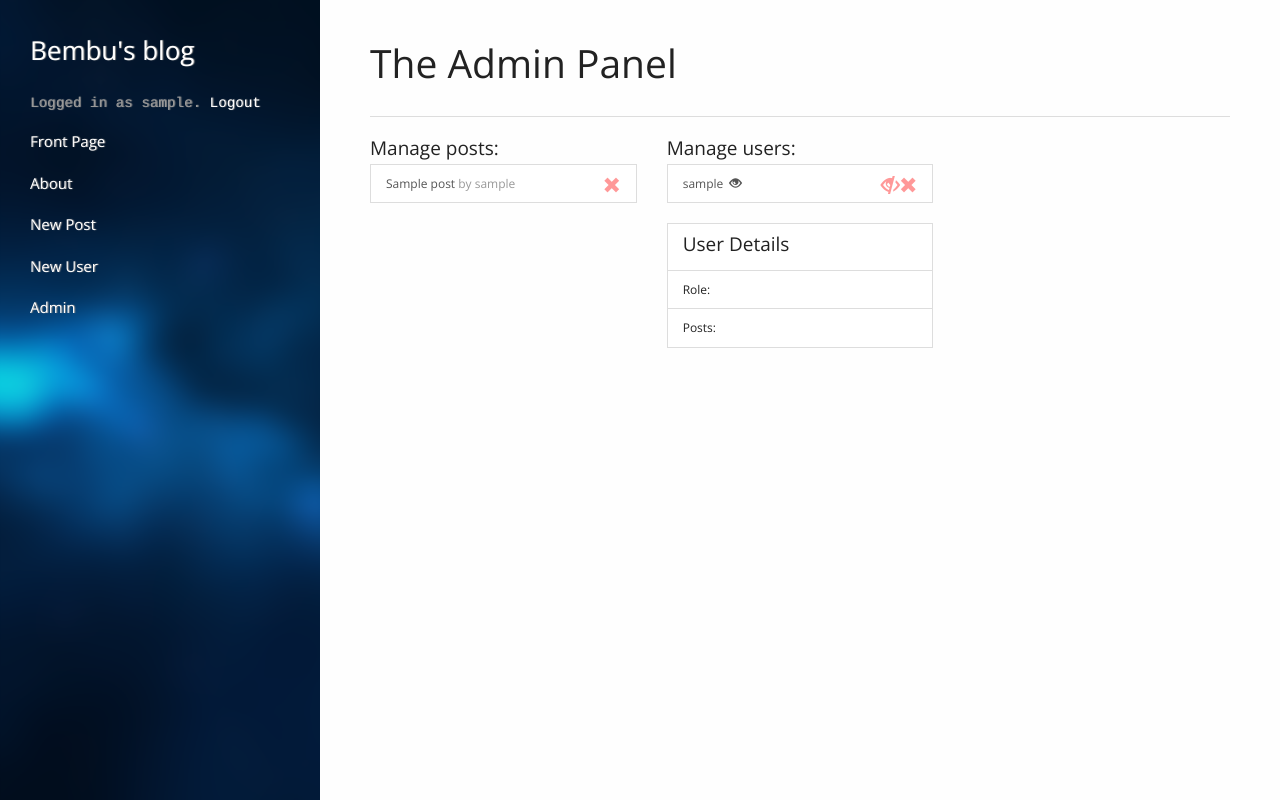
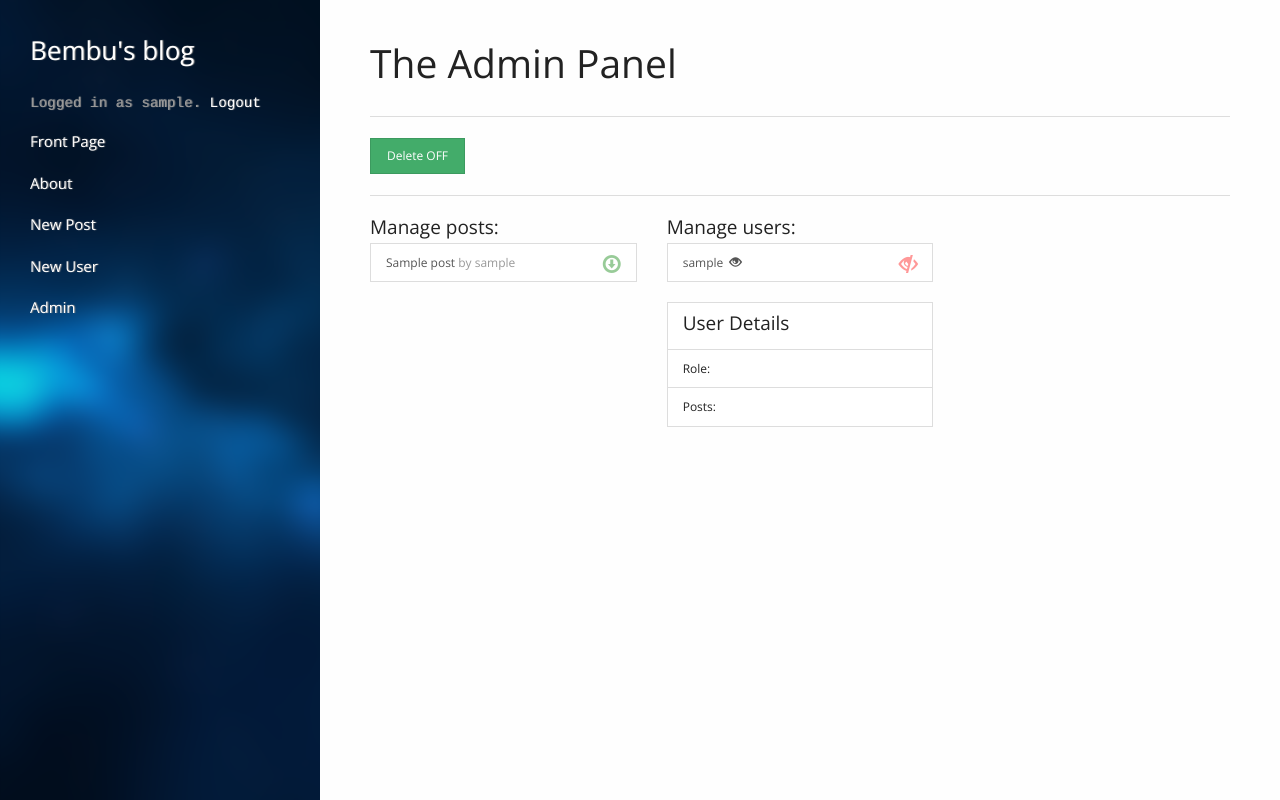
Before and after one commit to bembu/tidy, a Flask app: page /admin in a window 1280 px wide. Run offline with Flask 2, Linux system fonts and the light colour scheme; a user stored in the database is signed in; tables that the repository leaves empty hold one stand-in row (values such as "Sample post"); some libraries are stand-ins or nearby versions.

Commit message:
Added export posts option to admin panel

```diff
--- a/app/static/css/style.css
+++ b/app/static/css/style.css
@@ -102,9 +102,13 @@ small.text-muted {
   font-weight: bold;
 }
 
-.admin-btn {
+.admin-icon {
   font-size: 0.8em;
   float:right;
+}
+
+.admin-btn {
+  margin-left: 0.5em;
 }
 
 .red {
--- a/app/static/js/scripts.js
+++ b/app/static/js/scripts.js
@@ -1,5 +1,9 @@
 
 (function($){
+
+    $(".remove-user, .remove-post").parent().hide();
+    var deleteMode = false;
+
     function slugify(Text)
     {
         return Text
@@ -119,6 +123,29 @@
         });
     });
 
+    $('.export-post').click(function() {
+        // A stupid hack, but couldn't get the layout to work with <a> tags yet, only buttons.
+        event.preventDefault();
+        window.location = '/export/' + $(this).parent().attr('id');
+    });
+
+
+    $('.admin-delete-mode').click(function() {
+        if (!deleteMode) {
+            $(".remove-user, .remove-post").parent().show();
+            $(this).removeClass("btn-success");
+            $(this).addClass("btn-danger");
+            $(this).html("Delete ON");
+            deleteMode = true;
+        } else {
+            $(".remove-user, .remove-post").parent().hide();
+            $(this).removeClass("btn-danger");
+            $(this).addClass("btn-success");
+            $(this).html("Delete OFF");
+            deleteMode = false;
+        }
+
+    });
 
 
 })(window.jQuery);
--- a/app/templates/admin.html
+++ b/app/templates/admin.html
@@ -12,6 +12,11 @@
   <div class="divider">
     <div class="col-sm-12"><hr></div>
   </div>
+
+  <div class="col-sm-12">
+    <button type="button" class="btn btn-sm btn-success admin-delete-mode">Delete OFF</button><hr>
+  </div>
+
 </div>
 
 <div class="row">
@@ -25,6 +30,7 @@
 
       <a href="{{ url_for("posts", slug=post.slug) }}" class="list-group-item">
         {{ admin_button(post.slug, 'remove-post') }}
+        {{ admin_button(post.slug, 'export-post') }}
         {{ post.title }}
         <span class="text-muted"> by {{ get_username(post.user_id) }}</span>
       </a>
--- a/app/templates/macros.html
+++ b/app/templates/macros.html
@@ -2,25 +2,33 @@
 {% macro admin_button(data, type) %}
 
 {% if type == 'toggle-admin' %}
-    <button id="{{ data.id }}" type="button" class="close">
+    <button id="{{ data.id }}" type="button" class="close admin-btn">
     {% if data.role == 1 %}
-    <span class="glyphicon glyphicon-eye-close admin-btn red toggle-admin"></span>
+    <span class="glyphicon glyphicon-eye-close admin-icon red toggle-admin"></span>
     {% else %}
-    <span class="glyphicon glyphicon-eye-open admin-btn green toggle-admin"></span>
+    <span class="glyphicon glyphicon-eye-open admin-icon green toggle-admin"></span>
     {% endif %}
     </button>
 {% endif %}
 
 {% if type == 'remove-user' %}
-    <button id="{{ data.id }}" type="button" class="close">
-        <span class="glyphicon glyphicon-remove admin-btn red remove-user"></span>
+    <button id="{{ data.id }}" type="button" class="close admin-btn">
+        <span class="glyphicon glyphicon-remove admin-icon red remove-user"></span>
     </button>
 {% endif %}
 
 {% if type == 'remove-post' %}
-    <button id="{{ data }}" type="button" class="close" data-dismiss="alert">
-        <span class="glyphicon glyphicon-remove admin-btn red remove-post"></span>
+    <button id="{{ data }}" type="button" class="close admin-btn" data-dismiss="alert">
+        <span class="glyphicon glyphicon-remove admin-icon red remove-post"></span>
+    </button>
+{% endif %}
+
+{% if type == 'export-post' %}
+    <button id="{{ data }}" type="button" class="close admin-btn">
+        <span class="glyphicon glyphicon-download admin-icon green export-post"></span>
     </button>
 {% endif %}
 
 {% endmacro %}
+
+<!-- href="{{url_for("export_post", slug=data)}}" -->
--- a/app/views.py
+++ b/app/views.py
@@ -1,6 +1,6 @@
 from app import app, db, models, lm
 
-from flask import render_template, flash, redirect, session, url_for, request, g, url_for, send_from_directory, jsonify
+from flask import render_template, flash, redirect, session, url_for, request, g, url_for, send_from_directory, jsonify, make_response
 from flask.ext.login import login_user, logout_user, current_user, login_required
 from werkzeug.utils import secure_filename
 from forms import LoginForm, NewUserForm, NewPostForm
@@ -248,6 +248,14 @@ def admin():
     return render_template("admin.html", posts=posts, users=users, \
                            get_username=get_username)
 
+@app.route('/export/<slug>')
+def export_post(slug):
+    post = models.Post.query.filter_by(slug=slug).first()
+    md = post.body
+    response = make_response(md)
+    response.headers["Content-Disposition"] = "attachment; filename=" + slug + ".md"
+    return response
+
 @app.route('/uploads/<path:filename>')
 def host_img(filename):
     return send_from_directory(UPLOAD_FOLDER, filename)
```
